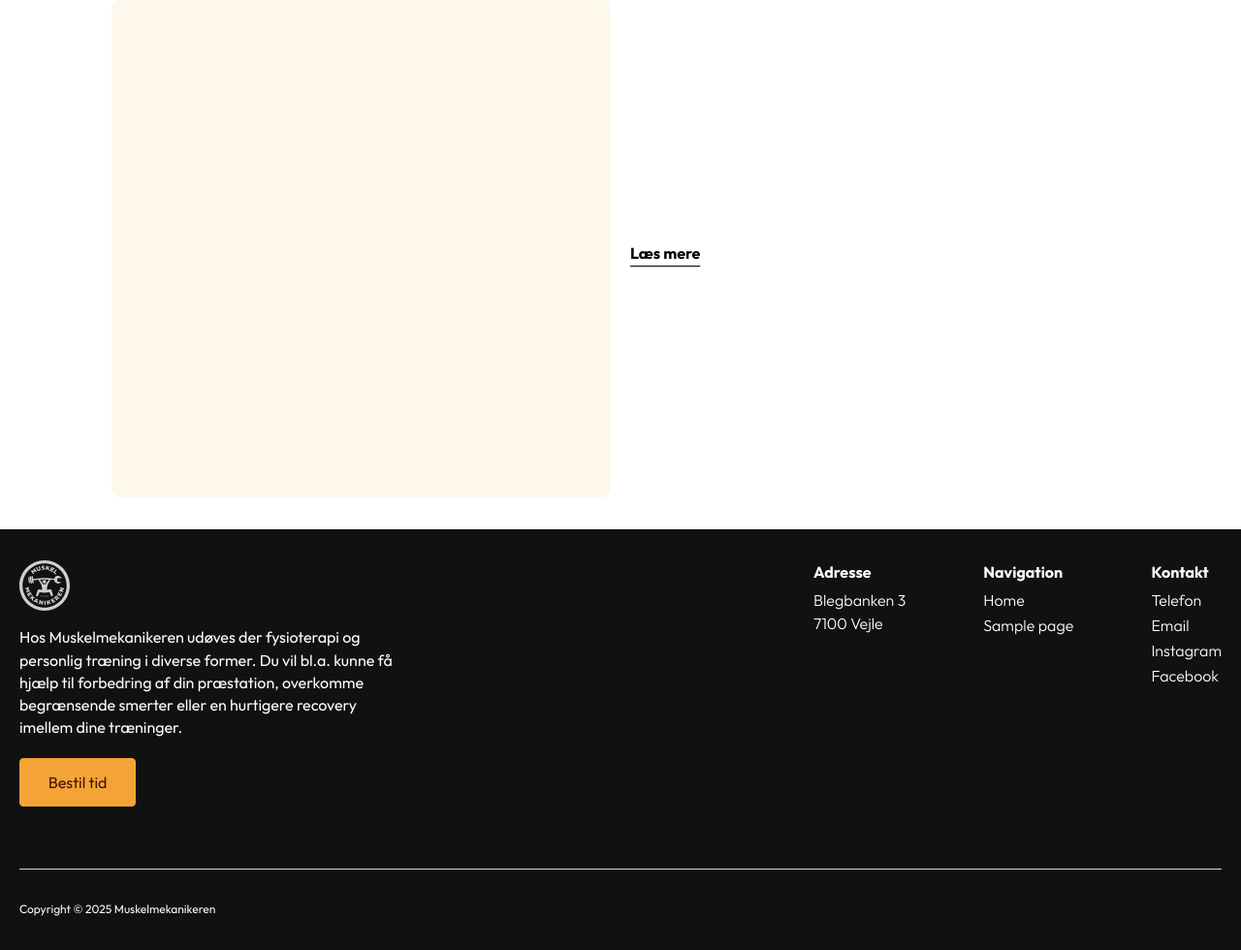
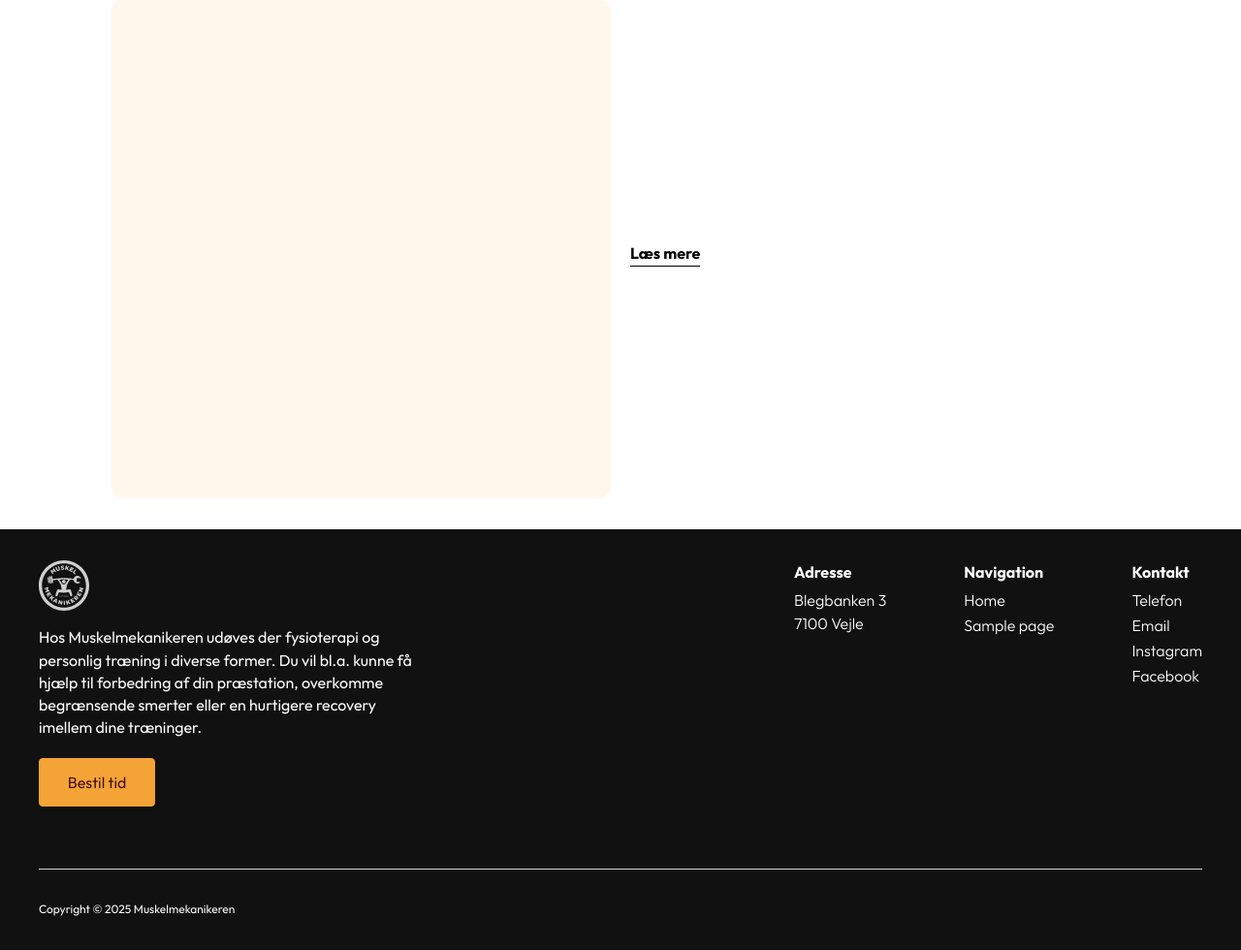
Before and after one commit to AndersErikNissen/wp-musmek, a WordPress theme: template themes/wp-musmek/index.php in a window 1280 px wide. Shown: the part 187-1167 px from the top of the page at 97% size. Run offline with PHP 8.4 and a stand-in for WordPress, Linux system fonts and the light colour scheme; the site name, menu and one post (Sample post) are stand-ins, and other content is empty.

Commit message:
#18 - Fixed and uploaded

```diff
--- a/themes/wp-musmek/footer.php
+++ b/themes/wp-musmek/footer.php
@@ -1,6 +1,7 @@
       </main>
 
-      <footer class="p-the-footer cols-full">
+      <footer class="p-the-footer">
+        <div class="cols-full">
           <div class="p-the-footer__main">
             <div class="p-the-footer__content">
               <div class="p-the-footer__logo">
@@ -64,6 +65,7 @@
           <div class="p-the-footer__bottom">
             <p>Copyright © <?php echo date( "Y" ); ?> Muskelmekanikeren</p>
           </div>
+        </div>
       </footer>
     </div>
 
```
Also changed, not shown: database/.ht.sqlite. Lines whose indentation alone changed are shown as unchanged.
